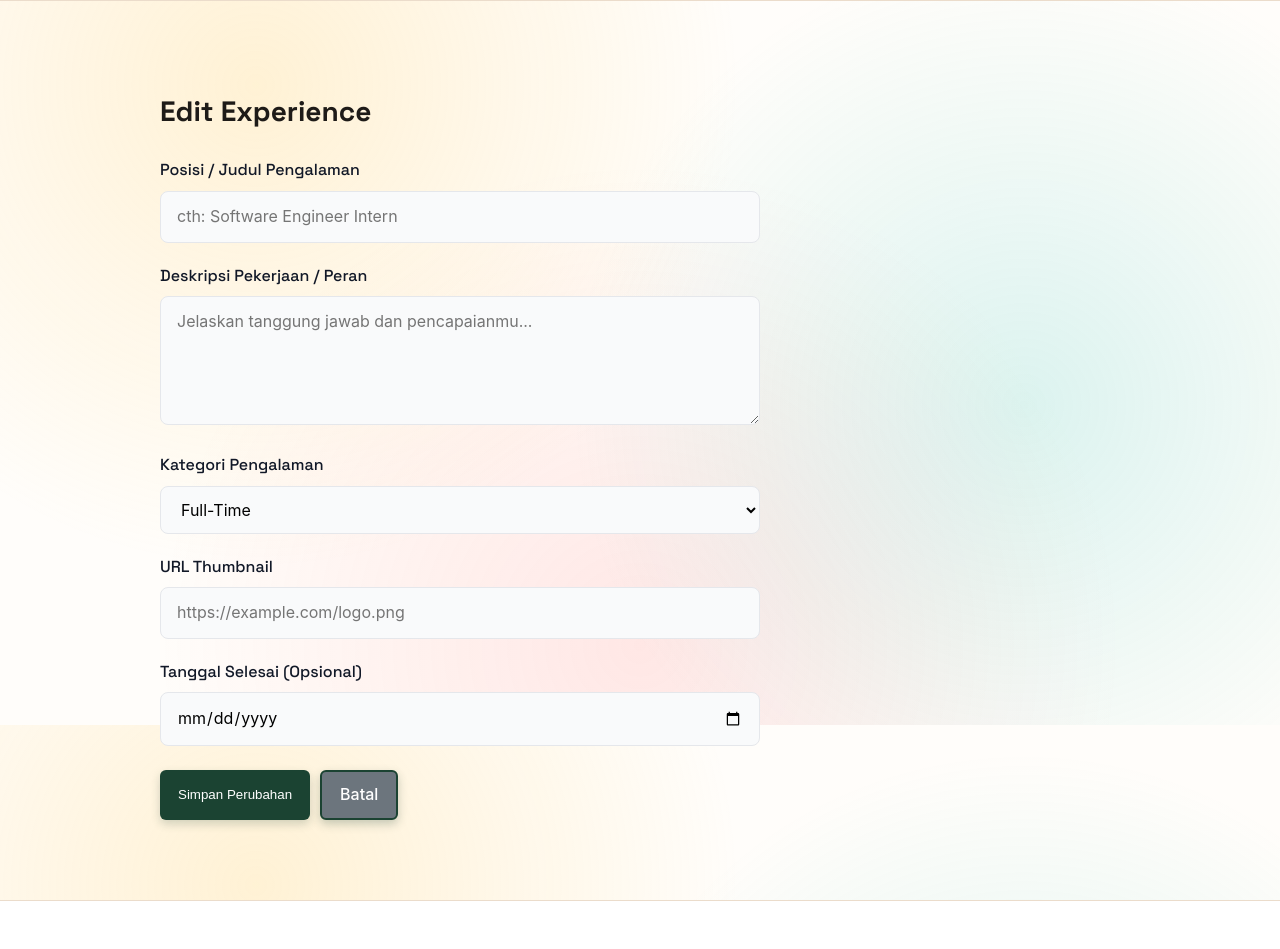
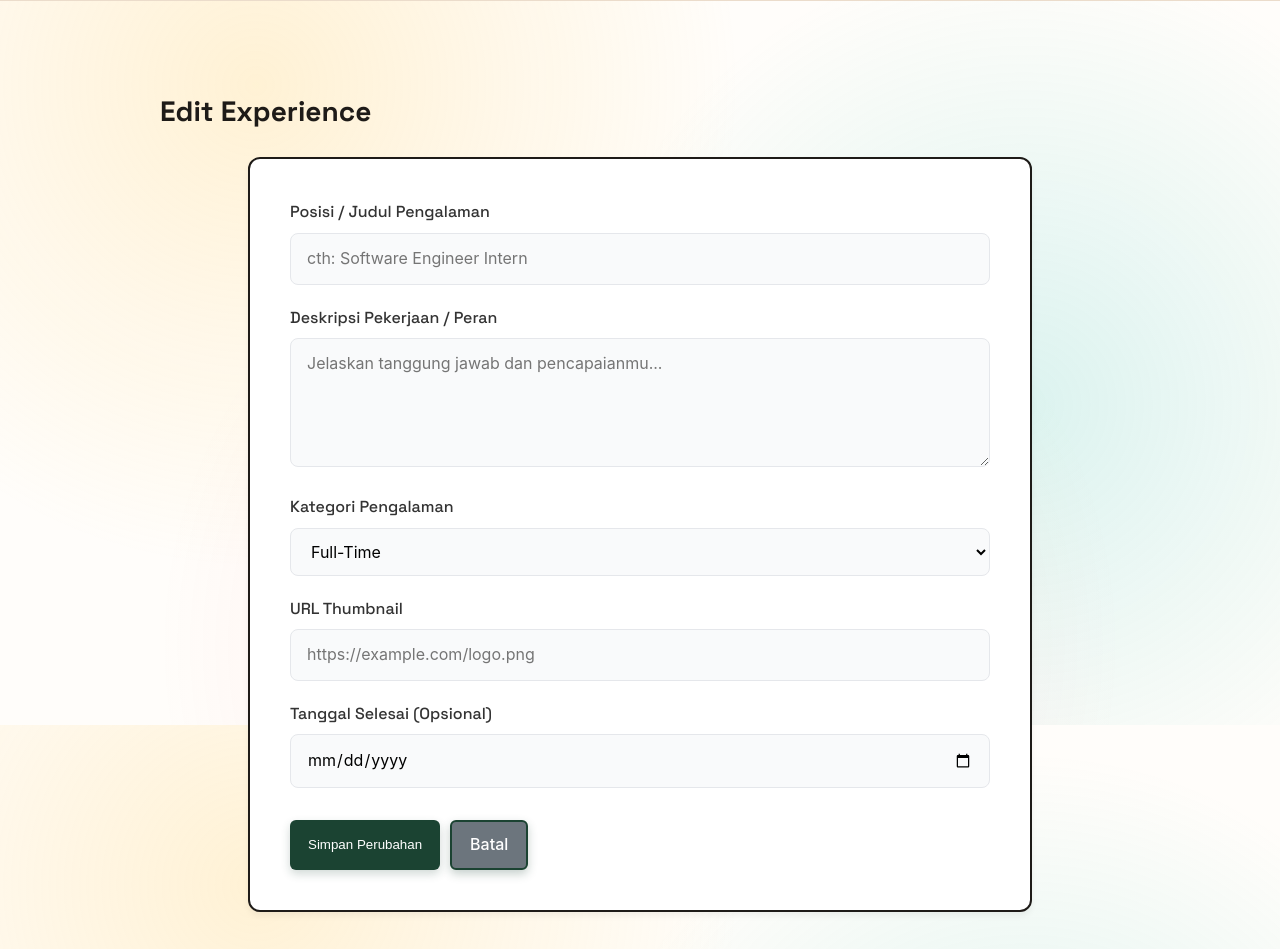
Before and after one commit to fannylaa/myportofolio, a Django app: template templates/edit_experience.html in a window 1280 px wide. Shown: the part 75-1024 px from the top of the page. Run offline with Django 5.2, Linux system fonts and the light colour scheme; the template is opened without the code that fills it: values that come from a table or form of the project are taken from there, others are empty.

Commit message:
fix: add name context and style consistency for experience templates

```diff
--- a/main/views.py
+++ b/main/views.py
@@ -65,7 +65,7 @@ def create_experience(request):
         form.save()
         return redirect('main:show_experience')
 
-    context = {'form': form}
+    context = {'form': form, 'name': 'Stephanie'}
     return render(request, 'create_experience.html', context)
 
 def edit_experience(request, id):
@@ -76,7 +76,7 @@ def edit_experience(request, id):
         form.save()
         return redirect('main:show_experience')
 
-    context = {'form': form}
+    context = {'form': form, 'name': 'Stephanie'}
     return render(request, 'edit_experience.html', context)
 
 def delete_experience(request, id):
--- a/templates/edit_experience.html
+++ b/templates/edit_experience.html
@@ -6,25 +6,27 @@
     <main>
         <section class="details-section">
             <div class="container">
-                <h2 class="section-title">Edit Experience</h2>
-                <form method="post"
-                      class="experience-form" style="max-width: 600px; margin-top: 1.5rem;">
+                <h2 class="section-title" style="margin-bottom: 1.5rem;">Edit Experience</h2>
+
+                <div class="detail-card" style="max-width: 700px; margin: 0 auto; background: white; padding: 2.5rem; border-radius: 12px; box-shadow: 0 4px 6px rgba(0,0,0,0.05);">
+                    <form method="post" class="experience-form">
                         {% csrf_token %}
                         {% for field in form %}
                             <div class="form-group" style="margin-bottom: 1.25rem;">
-                            <label for="{{ field.id_for_label }}" style="display: block; margin-bottom: 0.5rem; font-weight: 500;">{{ field.label }}</label>
+                                <label for="{{ field.id_for_label }}" style="display: block; margin-bottom: 0.5rem; font-weight: 500; color: #333;">{{ field.label }}</label>
                                 {{ field }}
                                 {% for error in field.errors %}
                                     <p class="form-error" style="color: #dc2626; font-size: 0.875rem; margin-top: 0.25rem;">{{ error }}</p>
                                 {% endfor %}
                             </div>
                         {% endfor %}
-                    <div style="display: flex; gap: 10px; margin-top: 1.5rem;">
+                        <div style="display: flex; gap: 10px; margin-top: 2rem;">
                             <button type="submit" class="button button-primary" style="padding: 10px 18px; background-color: #1b4332; color: white; border: none; border-radius: 6px; cursor: pointer; font-weight: 500;">Simpan Perubahan</button>
                             <a href="{% url 'main:show_experience' %}" class="button button-secondary" style="padding: 10px 18px; background-color: #6c757d; color: white; border-radius: 6px; text-decoration: none; display: inline-flex; align-items: center; font-weight: 500;">Batal</a>
                         </div>
                     </form>
                 </div>
+            </div>
         </section>
     </main>
 {% endblock content %}
```
Also changed, not shown: templates/create_experience.html (+7 -7 lines). Lines whose indentation alone changed are shown as unchanged.
